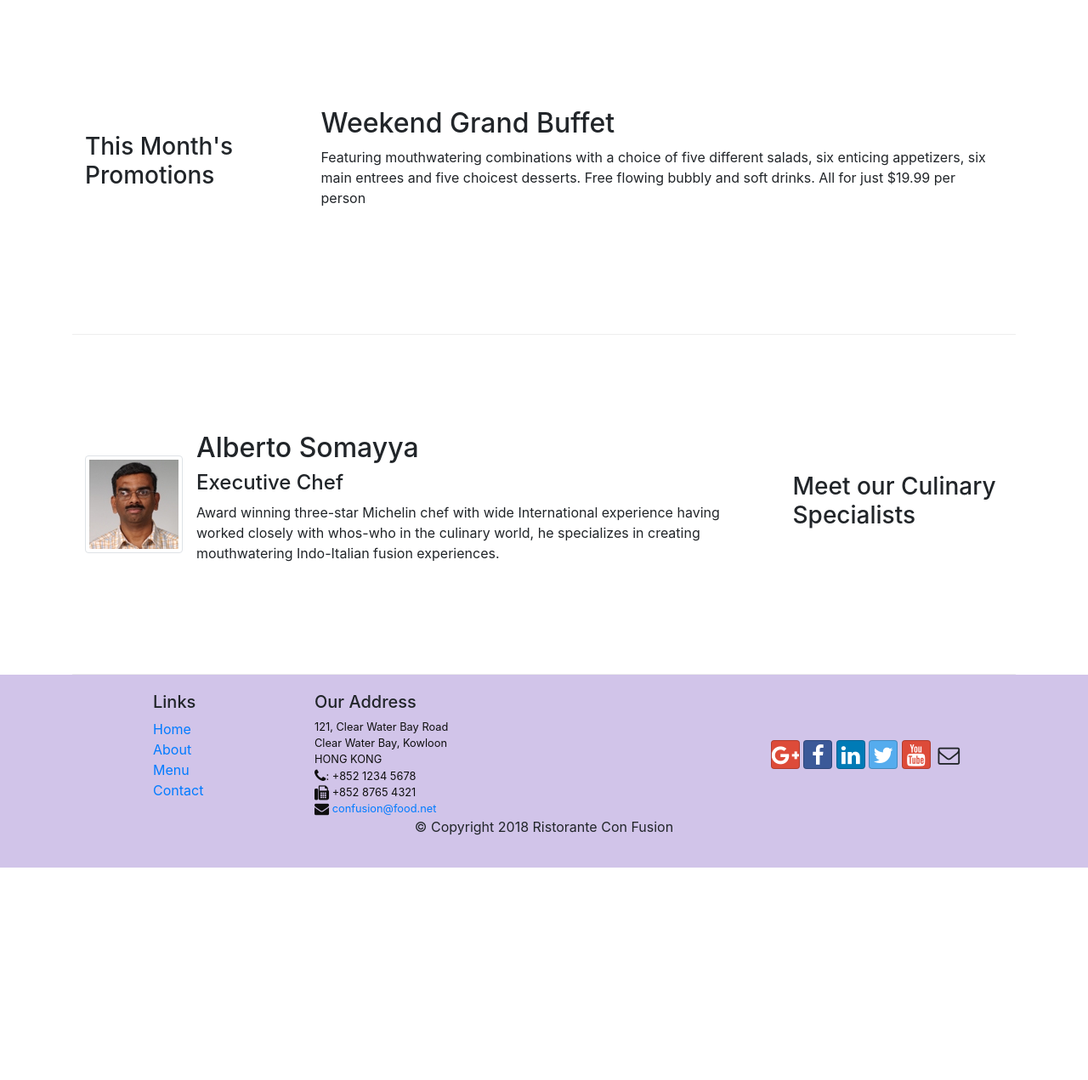
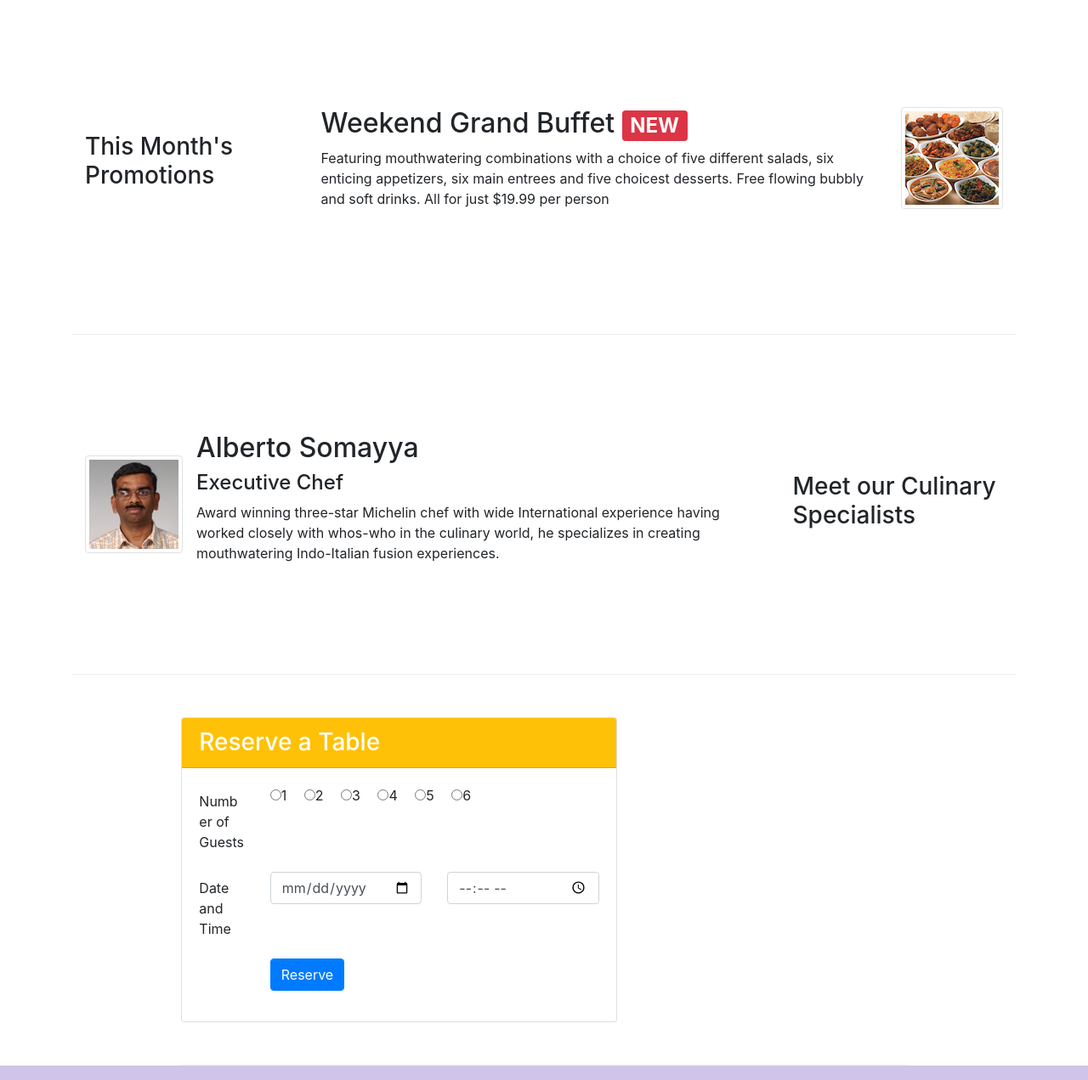
Before and after one commit to amey-morje/bootstrap, a website: page index.html in a window 1280 px wide. Shown: the part 740-2011 px from the top of the page at 85% size. Before the commit the page ends 1761 px from the top, so only its background shows below. Drawn offline with nearby package versions, Linux system fonts and the light colour scheme.

Commit message:
Assigment changes

```diff
--- a/index.html
+++ b/index.html
@@ -26,7 +26,7 @@
                 <li class="nav-item active"><a class="nav-link" href="#"><span class="fa fa-home fa-lg"></span> Home</a></li>
                 <li class="nav-item"><a class="nav-link" href="./aboutus.html"><span class="fa fa-info fa-lg"></span> About</a></li>
                 <li class="nav-item"><a class="nav-link" href="#"><span class="fa fa-list fa-lg"></span> Menu</a></li>
-                <li class="nav-item"><a class="nav-link" href="#"><span class="fa fa-address-card fa-lg"></span> Contact</a></li>
+                <li class="nav-item"><a class="nav-link" href="./contactus.html"><span class="fa fa-address-card fa-lg"></span> Contact</a></li>
             </ul>
             </div>
         </div>
@@ -39,8 +39,11 @@
                     <h1>Ristorante con Fusion</h1>
                     <p>We take inspiration from the World's best cuisines, and create a unique fusion experience. Our lipsmacking creations will tickle your culinary senses!</p>
                 </div>
-                <div class="col-12 col-sm align-self-center">
+                <div class="col-12 col-sm-3 align-self-center">
                     <img src="img/logo.png" class="img-fluid">
+                </div>
+                <div class="col-12 col-sm-3 align-self-center">
+                    <a role="button" class="btn btn-lg btn-block btn-warning" href="#reservation">Reserve Table</a>
                 </div>
             </div>
         </div>
@@ -55,7 +58,7 @@
                 <div class="media">
                     <img class="d-flex mr-3 img-thumbnail align-self-center" src="img/uthappizza.png" alt="uthappizza">
                     <div class="media-body">
-                        <h2 class="mtt-0">Uthappizza</h2>
+                        <h2 class="mt-0">Uthappizza <span class="badge badge-danger">HOT</span> <span class="badge badge-pill badge-secondary">$4.99</span></h2>
                     <p class="d-none d-sm-block">A unique combination of Indian Uthappam (pancake) and Italian pizza, topped with Cerignola olives, ripe vine cherry tomatoes, Vidalia onion, Guntur chillies and Buffalo Paneer.</p>
                     </div>
                 </div>
@@ -64,12 +67,17 @@
 
 
         <div class="row row-content align-items-center">
-            <div class="col-12 col-sm-4 col-md-3">
+            <div class="col-12 col-sm-4 order-sm-first col-md-3">
                 <h3>This Month's Promotions</h3>
             </div>
-            <div class="col col-sm col-md">
-                <h2>Weekend Grand Buffet</h2>
-                <p class="d-none d-sm-block">Featuring mouthwatering combinations with a choice of five different salads, six enticing appetizers, six main entrees and five choicest desserts. Free flowing bubbly and soft drinks. All for just $19.99 per person </p>
+            <div class="col col-sm order-sm-last col-md">
+                <div class="media">
+                    <img class="d-flex ml-3 img-thumbnail order-last" src="img/buffet.png" alt="buffet">
+                    <div class="media-body">
+                        <h2 class="mt-0">Weekend Grand Buffet <span class="badge badge-danger">NEW</span> </h2>
+                        <p class="d-none d-sm-block">Featuring mouthwatering combinations with a choice of five different salads, six enticing appetizers, six main entrees and five choicest desserts. Free flowing bubbly and soft drinks. All for just $19.99 per person </p>
+                    </div>
+                </div>
             </div>
         </div>
 
@@ -95,6 +103,45 @@
         </div>
     </div>
 
+    <div class="row row-content align-items-center col-sm-8" id="reservation">
+        <div class="card">
+            <h3 class="card-header bg-warning text-white">
+                Reserve a Table
+            </h3>
+            <div class="card-body">
+
+                <div class="form-group row">
+                    <label for="guests" class="col-md-2 col-form-label">Number of Guests</label>
+                    <div class="col-md-10">
+                        <label class="radio-inline"><input type="radio" name="optradio">1</label>
+                        <label class="radio-inline"><input type="radio" name="optradio">2</label>
+                        <label class="radio-inline"><input type="radio" name="optradio">3</label>
+                        <label class="radio-inline"><input type="radio" name="optradio">4</label>
+                        <label class="radio-inline"><input type="radio" name="optradio">5</label>
+                        <label class="radio-inline"><input type="radio" name="optradio">6</label>
+                    </div>
+                </div>
+                <div class="form-group row">
+                    <label for="telnum" class=" col-12 col-md-2 col-form-label">Date and Time </label>
+                    <div class="col-6 col-md-5">
+                        <input type="date" class="form-control" id="date" name="areacode" placeholder="Date">
+                    </div>
+                    <div class="col-6 col-md-5">
+                        <input type="time" class="form-control" id="time" name="telnum" placeholder="Time">
+                    </div>
+                </div>
+                <div class="form-group row">
+                    <div class="offset-md-2 col-md-10">
+                        <button type="submit" class="btn btn-primary">
+                            Reserve
+
+                        </button>
+
+                    </div>
+            </div>
+        </div>
+    </div>
+</div>
     <footer class="footer">
         <div class="container">
             <div class="row">
@@ -104,7 +151,7 @@
                         <li><a href="#">Home</a></li>
                         <li><a href="./aboutus.html">About</a></li>
                         <li><a href="#">Menu</a></li>
-                        <li><a href="#">Contact</a></li>
+                        <li><a href="./contactus.html">Contact</a></li>
                     </ul>
                 </div>
                 <div class="col-7 col-sm-5">
```
